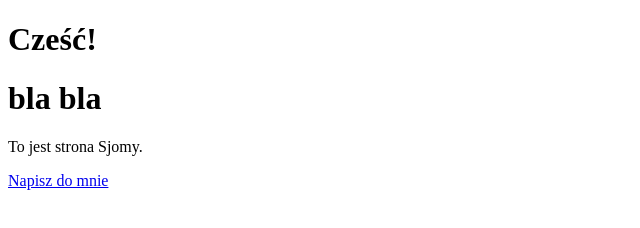
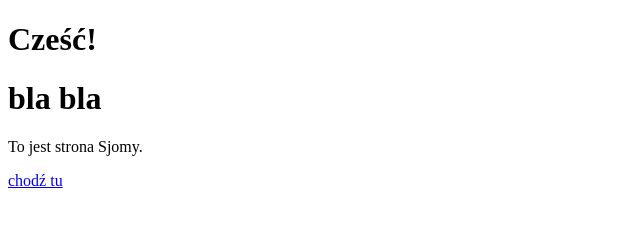
Before and after one commit to SjomaNikitin/SjomaNikitin.github.io, a plain HTML site: page index.html in a window 1280 px wide. Shown: the full height of the page, 0-640 px from the left. Drawn offline with Linux system fonts and the light colour scheme.

Commit message:
Revert "..."
This reverts commit 53463410fb13535e244983cb0bf7eab13cab4939.

```diff
--- a/index.html
+++ b/index.html
@@ -8,6 +8,6 @@
 <h1>Cześć!</h1>
 <h1>bla bla </h1>
 <p>To jest strona Sjomy.</p>
-<p><a href="https://github.com/SjomaNikitin/SjomaNikitin.github.io/issues/" target="_blank">Napisz do mnie</a></p>
+<p><a href="index.html">chodź tu</a></p>
 </body>
 </html>
```
